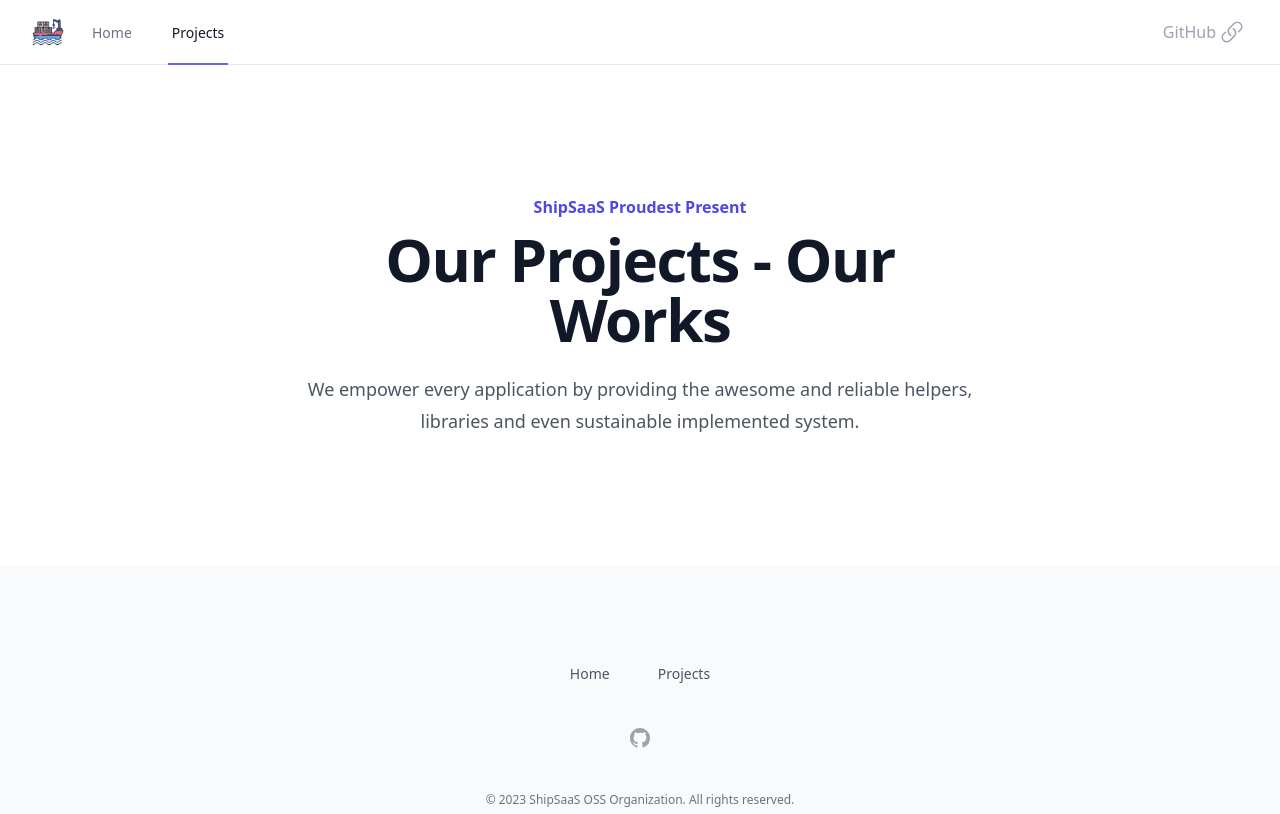
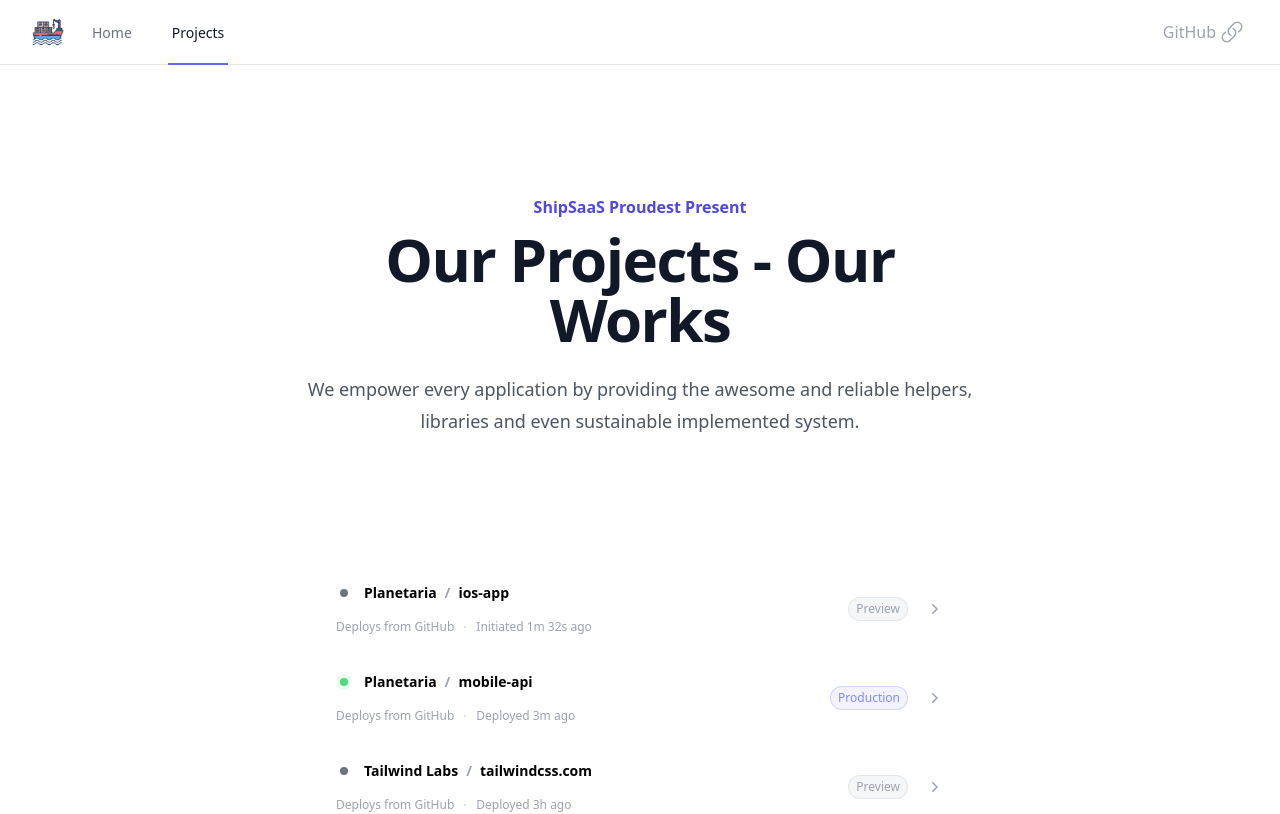
Before and after one commit to shipsaas/the-home, a Vue app: page /projects in a window 1280 px wide. Shown: the top 814 px of the page. Built offline with nearby package versions, Linux system fonts and the light colour scheme; what @vueuse/head would draw is missing.

Commit message:
ShipSaaS

```diff
--- a/src/pages/ProjectPage/ProjectPage.vue
+++ b/src/pages/ProjectPage/ProjectPage.vue
@@ -1,20 +1,9 @@
 <template>
-  <div class="bg-white px-6 py-24 sm:py-32 lg:px-8">
-    <div class="mx-auto max-w-2xl text-center">
-      <p class="text-base font-semibold leading-7 text-indigo-600">
-        ShipSaaS Proudest Present
-      </p>
-      <h2
-        class="mt-2 text-4xl font-bold tracking-tight text-gray-900 sm:text-6xl"
-      >
-        Our Projects - Our Works
-      </h2>
-      <p class="mt-6 text-lg leading-8 text-gray-600">
-        We empower every application by providing the awesome and reliable
-        helpers, libraries and even sustainable implemented system.
-      </p>
-    </div>
-  </div>
+  <ProjectBanner />
+  <ProjectList />
 </template>
 
-<script setup lang="ts"></script>
+<script setup lang="ts">
+import ProjectList from "@/pages/ProjectPage/components/ProjectList.vue";
+import ProjectBanner from "@/pages/ProjectPage/components/ProjectBanner.vue";
+</script>
--- /dev/null
+++ b/src/pages/ProjectPage/components/ProjectBanner.vue
@@ -0,0 +1,18 @@
+<template>
+  <div class="bg-white px-6 py-24 sm:py-32 lg:px-8">
+    <div class="mx-auto max-w-2xl text-center">
+      <p class="text-base font-semibold leading-7 text-indigo-600">
+        ShipSaaS Proudest Present
+      </p>
+      <h2
+        class="mt-2 text-4xl font-bold tracking-tight text-gray-900 sm:text-6xl"
+      >
+        Our Projects - Our Works
+      </h2>
+      <p class="mt-6 text-lg leading-8 text-gray-600">
+        We empower every application by providing the awesome and reliable
+        helpers, libraries and even sustainable implemented system.
+      </p>
+    </div>
+  </div>
+</template>
--- /dev/null
+++ b/src/pages/ProjectPage/components/ProjectList.vue
@@ -0,0 +1,88 @@
+<template>
+  <div class="px-6 pb-24 lg:px-8 mx-auto max-w-2xl">
+    <ul role="list" class="divide-y divide-white/5">
+      <li v-for="deployment in deployments" :key="deployment.id" class="relative flex items-center space-x-4 py-4">
+        <div class="min-w-0 flex-auto">
+          <div class="flex items-center gap-x-3">
+            <div :class="[statuses[deployment.status], 'flex-none rounded-full p-1']">
+              <div class="h-2 w-2 rounded-full bg-current" />
+            </div>
+            <h2 class="min-w-0 text-sm font-semibold leading-6">
+              <a :href="deployment.href" class="flex gap-x-2">
+                <span class="truncate">{{ deployment.teamName }}</span>
+                <span class="text-gray-400">/</span>
+                <span class="whitespace-nowrap">{{ deployment.projectName }}</span>
+                <span class="absolute inset-0" />
+              </a>
+            </h2>
+          </div>
+          <div class="mt-3 flex items-center gap-x-2.5 text-xs leading-5 text-gray-400">
+            <p class="truncate">{{ deployment.description }}</p>
+            <svg viewBox="0 0 2 2" class="h-0.5 w-0.5 flex-none fill-gray-300">
+              <circle cx="1" cy="1" r="1" />
+            </svg>
+            <p class="whitespace-nowrap">{{ deployment.statusText }}</p>
+          </div>
+        </div>
+        <div :class="[environments[deployment.environment], 'rounded-full flex-none py-1 px-2 text-xs font-medium ring-1 ring-inset']">{{ deployment.environment }}</div>
+        <ChevronRightIcon class="h-5 w-5 flex-none text-gray-400" aria-hidden="true" />
+      </li>
+    </ul>
+  </div>
+</template>
+
+<script setup>
+import { ChevronRightIcon } from '@heroicons/vue/20/solid'
+
+const statuses = {
+  offline: 'text-gray-500 bg-gray-100/10',
+  online: 'text-green-400 bg-green-400/10',
+  error: 'text-rose-400 bg-rose-400/10',
+}
+const environments = {
+  Preview: 'text-gray-400 bg-gray-400/10 ring-gray-400/20',
+  Production: 'text-indigo-400 bg-indigo-400/10 ring-indigo-400/30',
+}
+const deployments = [
+  {
+    id: 1,
+    href: '#',
+    projectName: 'ios-app',
+    teamName: 'Planetaria',
+    status: 'offline',
+    statusText: 'Initiated 1m 32s ago',
+    description: 'Deploys from GitHub',
+    environment: 'Preview',
+  },
+  {
+    id: 2,
+    href: '#',
+    projectName: 'mobile-api',
+    teamName: 'Planetaria',
+    status: 'online',
+    statusText: 'Deployed 3m ago',
+    description: 'Deploys from GitHub',
+    environment: 'Production',
+  },
+  {
+    id: 3,
+    href: '#',
+    projectName: 'tailwindcss.com',
+    teamName: 'Tailwind Labs',
+    status: 'offline',
+    statusText: 'Deployed 3h ago',
+    description: 'Deploys from GitHub',
+    environment: 'Preview',
+  },
+  {
+    id: 4,
+    href: '#',
+    projectName: 'api.protocol.chat',
+    teamName: 'Protocol',
+    status: 'error',
+    statusText: 'Failed to deploy 6d ago',
+    description: 'Deploys from GitHub',
+    environment: 'Preview',
+  },
+]
+</script>
```
